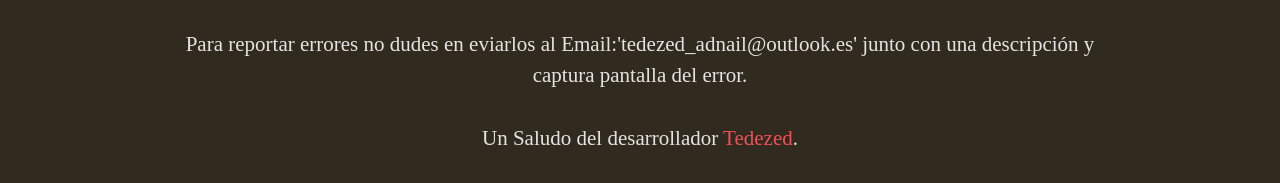
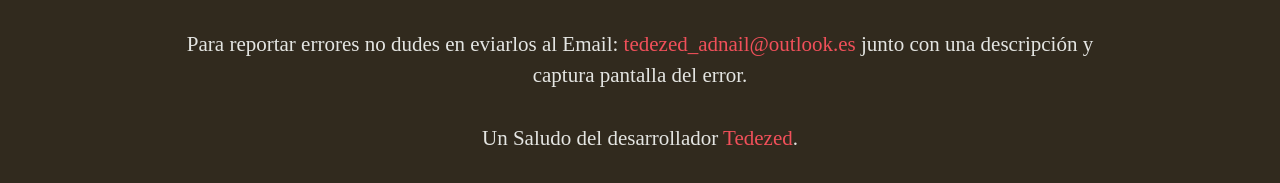
Before and after one commit to Tedezed/AdNail-OpenShift-Repository, a plain HTML site: page wsgi/views/contacto.html in a window 1280 px wide. Shown: the part 543-726 px from the top of the page. Drawn offline with nearby package versions, Linux system fonts and the light colour scheme; some packages are replaced by stand-ins of ours; files that its build step writes are made by us from their sources; a script that the page names is missing; a web font is replaced by a local one.

Commit message:
Purebav2.7

```diff
--- a/wsgi/views/contacto.html
+++ b/wsgi/views/contacto.html
@@ -80,7 +80,7 @@
               <p>
                 AdNail es un buscador que te permite buscar en multiples web de articulos de
                 segunda mano, ahorrando asi tiempo al ususario.</p>
-                <p>Para reportar errores no dudes en eviarlos al Email:'tedezed_adnail@outlook.es' junto con una descripción y captura pantalla del error.</p>
+                <p>Para reportar errores no dudes en eviarlos al Email: <a href="mailto:tedezed_adnail@outlook.es">tedezed_adnail@outlook.es</a> junto con una descripción y captura pantalla del error.</p>
                 <p>Un Saludo del desarrollador <a href="https://github.com/Tedezed">Tedezed</a>.</p>
 
             </div>
```
